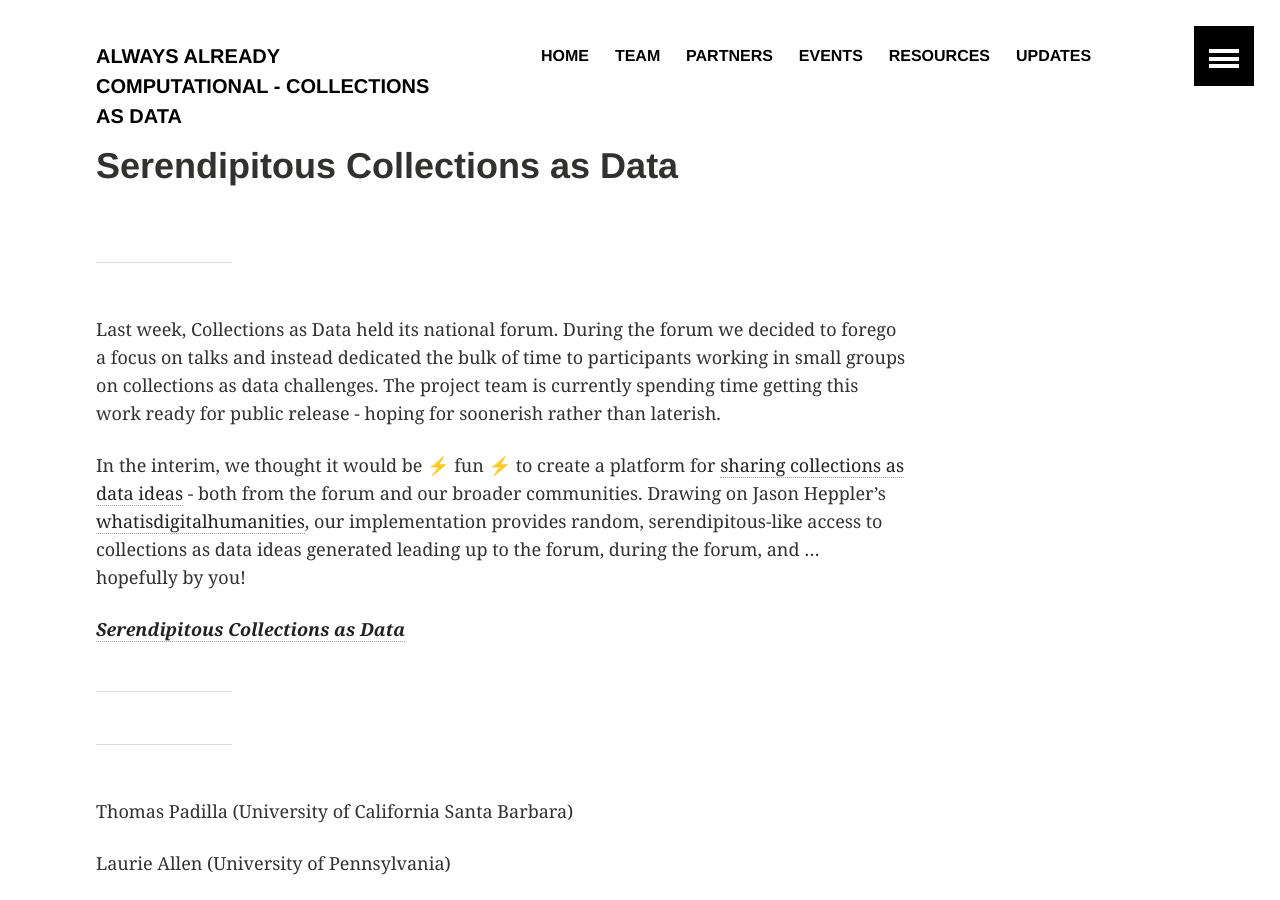
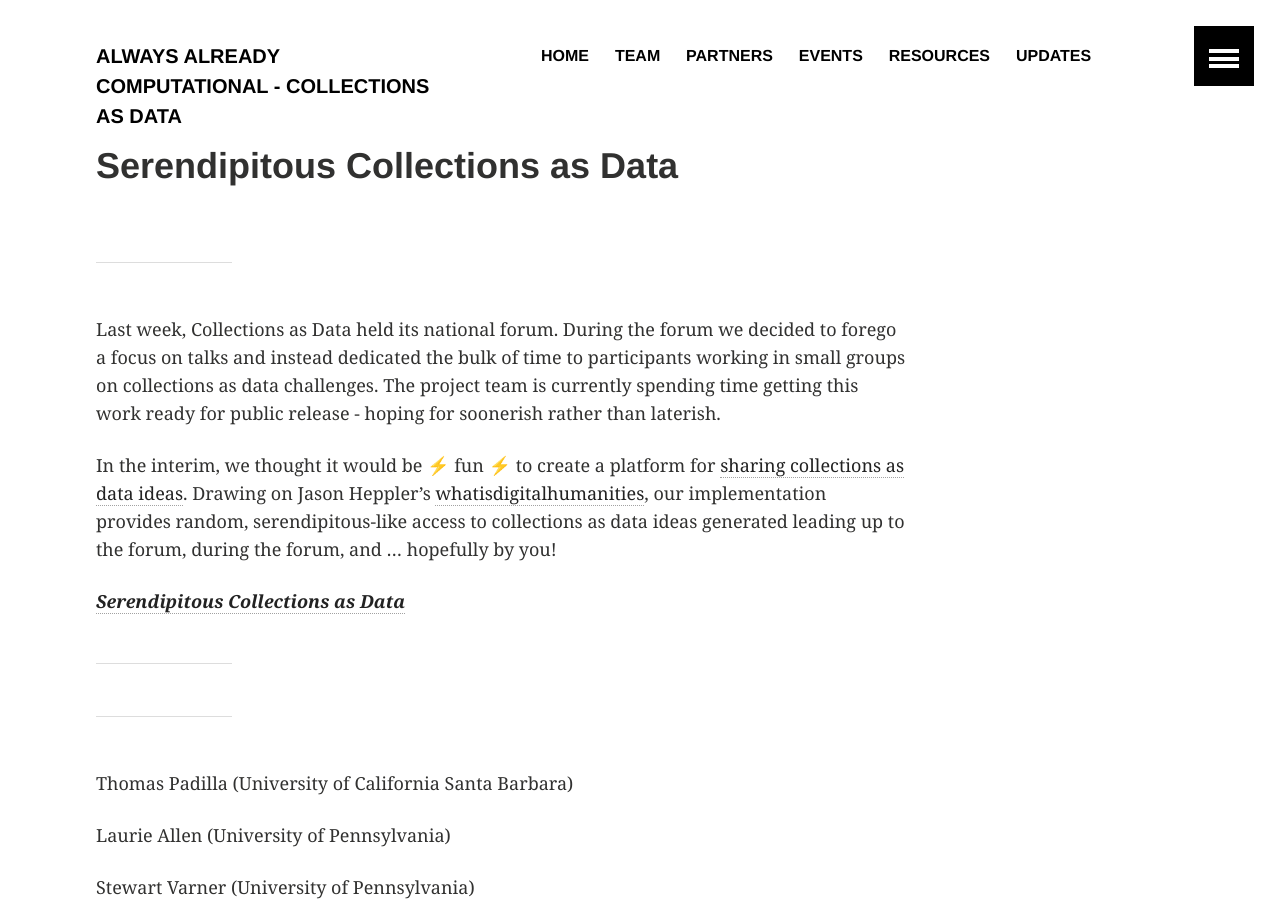
Before and after one commit to collectionsasdata/collectionsasdata.github.io, a Jekyll site: the page built from _posts/2017-3-9-serendipity.md, in a window 1280 px wide and 900 px high. Built offline with Jekyll 4.4.1, drawn with Linux system fonts in a browser that asks for light colours.

Commit message:
Update 2017-3-9-serendipity.md

```diff
--- a/_posts/2017-3-9-serendipity.md
+++ b/_posts/2017-3-9-serendipity.md
@@ -8,7 +8,7 @@
 
 Last week, Collections as Data held its national forum. During the forum we decided to forego a focus on talks and instead dedicated the bulk of time  to participants working in small groups on collections as data challenges. The project team is currently spending time getting this work ready for public release - hoping for soonerish rather than laterish.
 
-In the interim, we thought it would be ⚡ fun ⚡  to create a platform for [sharing collections as data ideas](https://collectionsasdata.github.io/ideas/) - both from the forum and our broader communities. Drawing on Jason Heppler’s [whatisdigitalhumanities](http://whatisdigitalhumanities.com/), our implementation provides random, serendipitous-like access to collections as data ideas generated leading up to the forum, during the forum, and ... hopefully by you!
+In the interim, we thought it would be ⚡ fun ⚡  to create a platform for [sharing collections as data ideas](https://collectionsasdata.github.io/ideas/). Drawing on Jason Heppler’s [whatisdigitalhumanities](http://whatisdigitalhumanities.com/), our implementation provides random, serendipitous-like access to collections as data ideas generated leading up to the forum, during the forum, and ... hopefully by you!
 
 [***Serendipitous Collections as Data***](https://collectionsasdata.github.io/ideas/)
 
```
